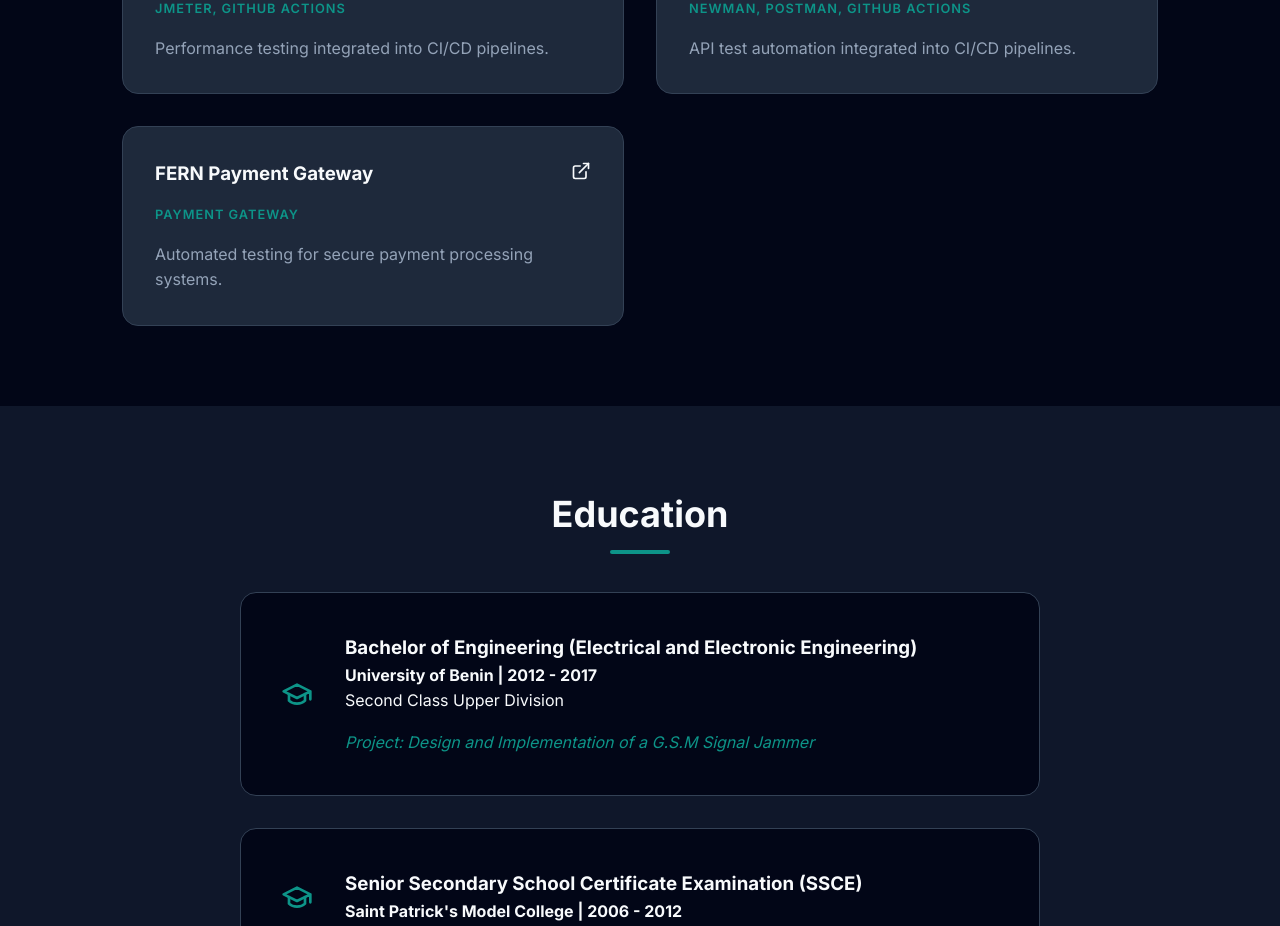
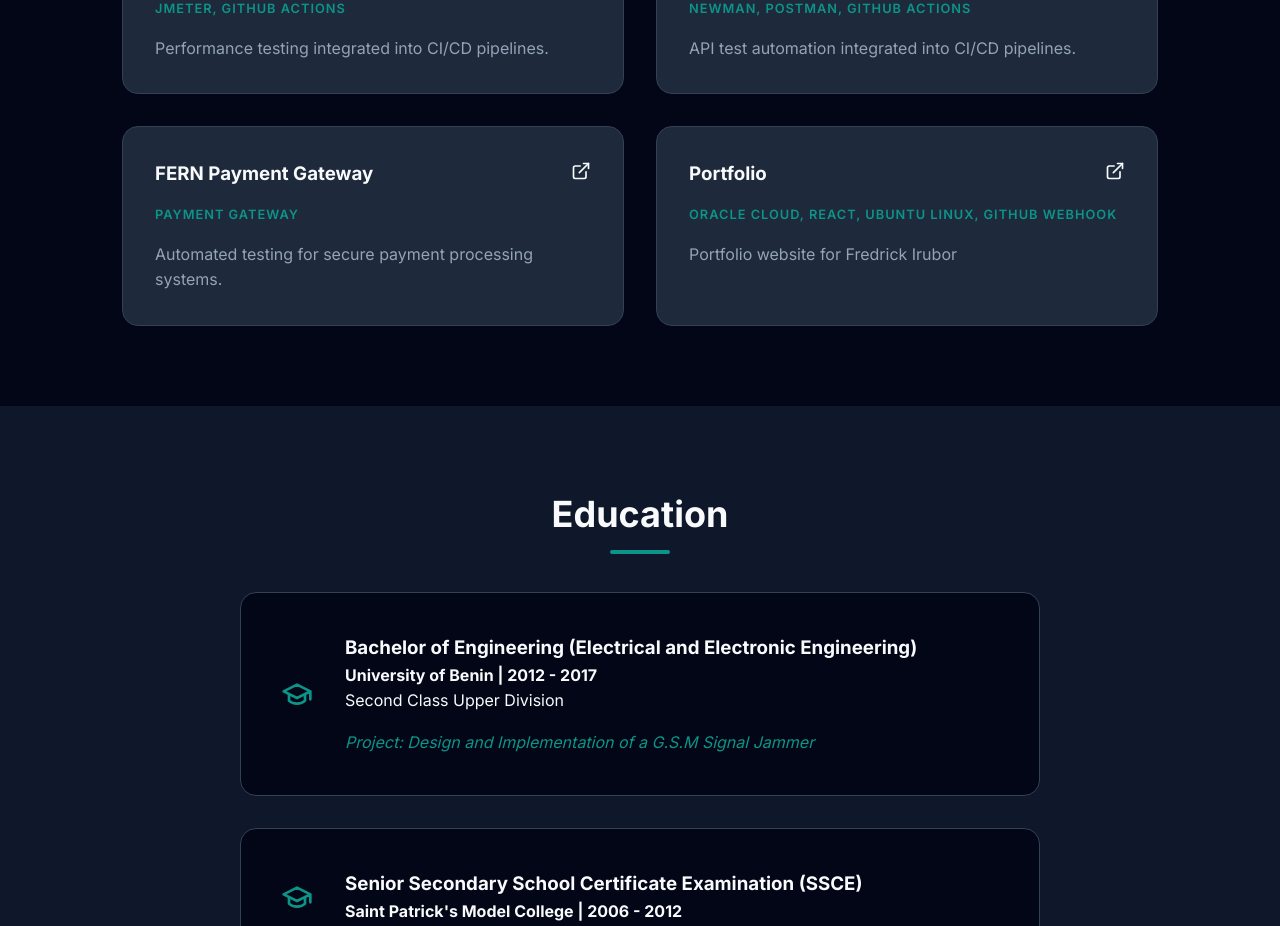
Before and after one commit to fr3drick/portfolio, a React (Create React App) app: page / in a window 1280 px wide. Shown: the part 3940-4866 px from the top of the page. Built offline with nearby package versions, Linux system fonts and the light colour scheme; the HTML template or start-up script is replaced by a standard one.

Commit message:
add Portfolio project details with tech stack and description

```diff
--- a/src/App.js
+++ b/src/App.js
@@ -227,6 +227,12 @@ const Projects = () => {
       tech: "Payment gateway",
       desc: "Automated testing for secure payment processing systems.",
       link: "https://fernng.com/"
+    },
+    {
+      title: "Portfolio",
+      tech: "Oracle cloud, React, ubuntu linux, GitHub webhook",
+      desc: "Portfolio website for Fredrick Irubor",
+      link: "https://github.com/fr3drick/portfolio"
     }
   ];
 
```
